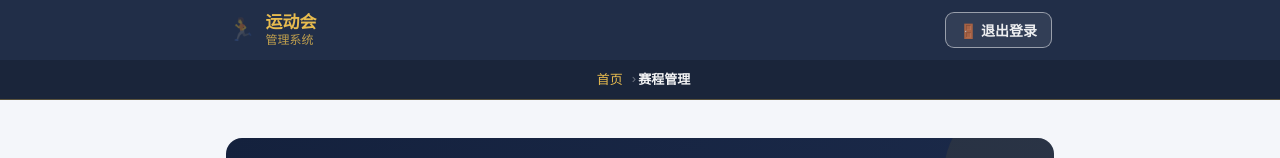
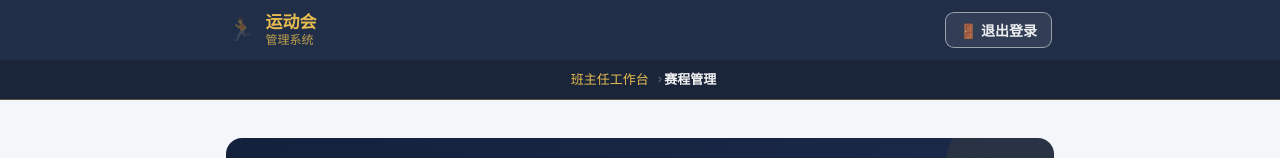
Before and after one commit to zhufenghua313/tl, a plain HTML site: page apps/sports/schedule.html in a window 1280 px wide. Shown: the top 158 px of the page. Drawn offline with Linux system fonts and the light colour scheme; no server answers.

Commit message:
v4.40 schedule.html：面包屑第一层定名「班主任工作台」；导航闭环原则——仅退出登录才回登录页

```diff
--- a/apps/sports/schedule.html
+++ b/apps/sports/schedule.html
@@ -62,7 +62,7 @@
     <button type="button" id="btnOut" style="background:rgba(255,255,255,.08);color:rgba(255,255,255,.92);border:1.5px solid rgba(255,255,255,.5);border-radius:9px;font-size:14px;padding:7px 14px;cursor:pointer;font-family:inherit;font-weight:600;">🚪 退出登录</button>
   </div>
 </div>
-<div class="crumbs"><a href="/apps/sports/home.html">首页</a><span class="sep">›</span><b>赛程管理</b></div>
+<div class="crumbs"><a href="/apps/sports/home.html">班主任工作台</a><span class="sep">›</span><b>赛程管理</b></div>
 </nav>
 
 <div class="wrap">
```
